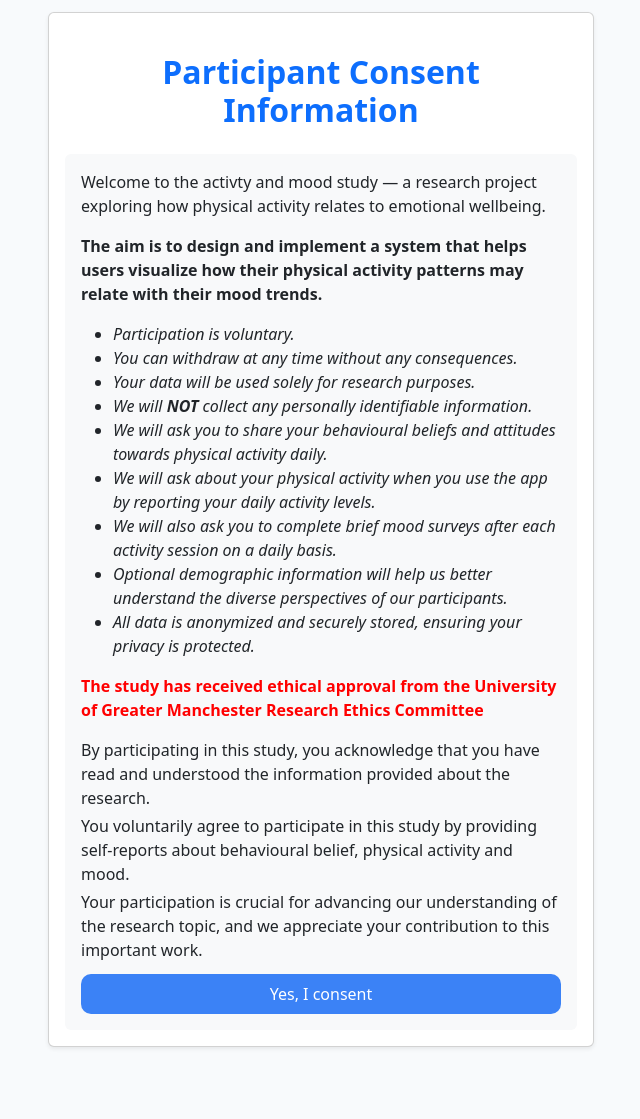
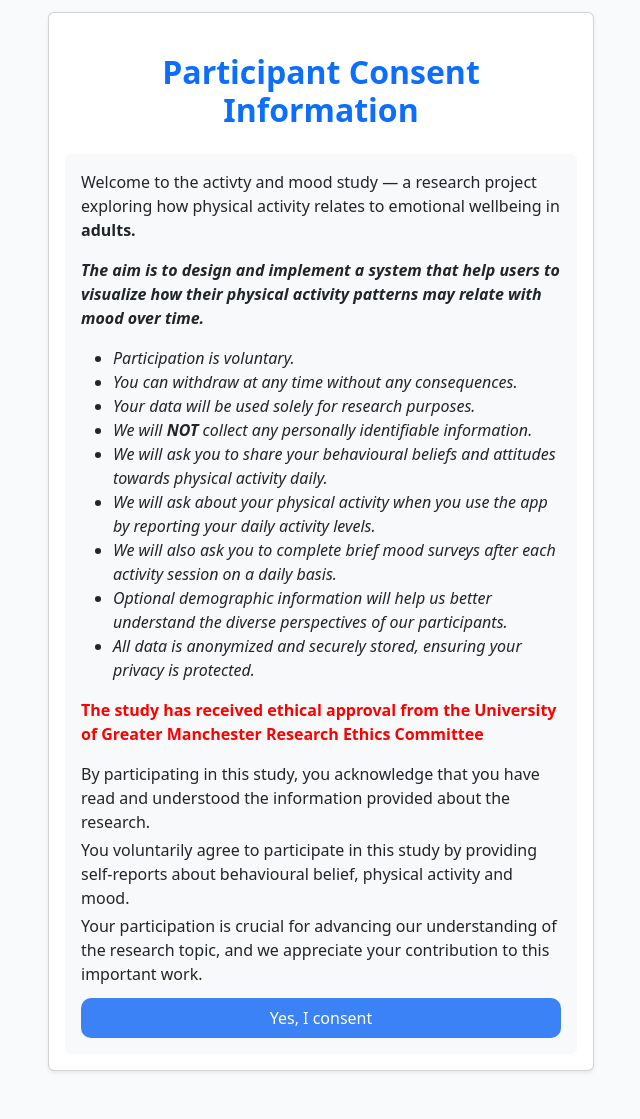
Before and after one commit to VITAE-01/psychic-mood, a Django app: page / in a window 1280 px wide. Shown: the part 132-1251 px from the top of the page, without its empty margins (319-959 px from the left). Before the commit the page ends 1180 px from the top, so only its background shows below. Run offline with Django 5.2, Linux system fonts and the light colour scheme.

Commit message:
UPDATE: consent page

```diff
--- a/frontend/account/templates/account/index.html
+++ b/frontend/account/templates/account/index.html
@@ -14,8 +14,8 @@
                     </div>
 
                     <div class="card border-0 p-3" style="background-color: #f8f9fa;">
-                        <p class="mb-3"> Welcome to the activty and mood study — a research project exploring how physical activity relates to emotional wellbeing. </p>
-                        <p class="mb-3 fw-bold"> The aim is to design and implement a system that helps users visualize how their physical activity patterns may relate with their mood trends.</p>
+                        <p class="mb-3"> Welcome to the activty and mood study — a research project exploring how physical activity relates to emotional wellbeing in <span style="font-weight: bold;"> adults. </span> </p>
+                        <p class="mb-3 fw-bold" style="font-style: italic;"> The aim is to design and implement a system that help users to visualize how their physical activity patterns may relate with mood over time.</p>
 
                         <ul class="mb-3">
                             <li style="font-style: italic;"> Participation is voluntary. </li>
```
